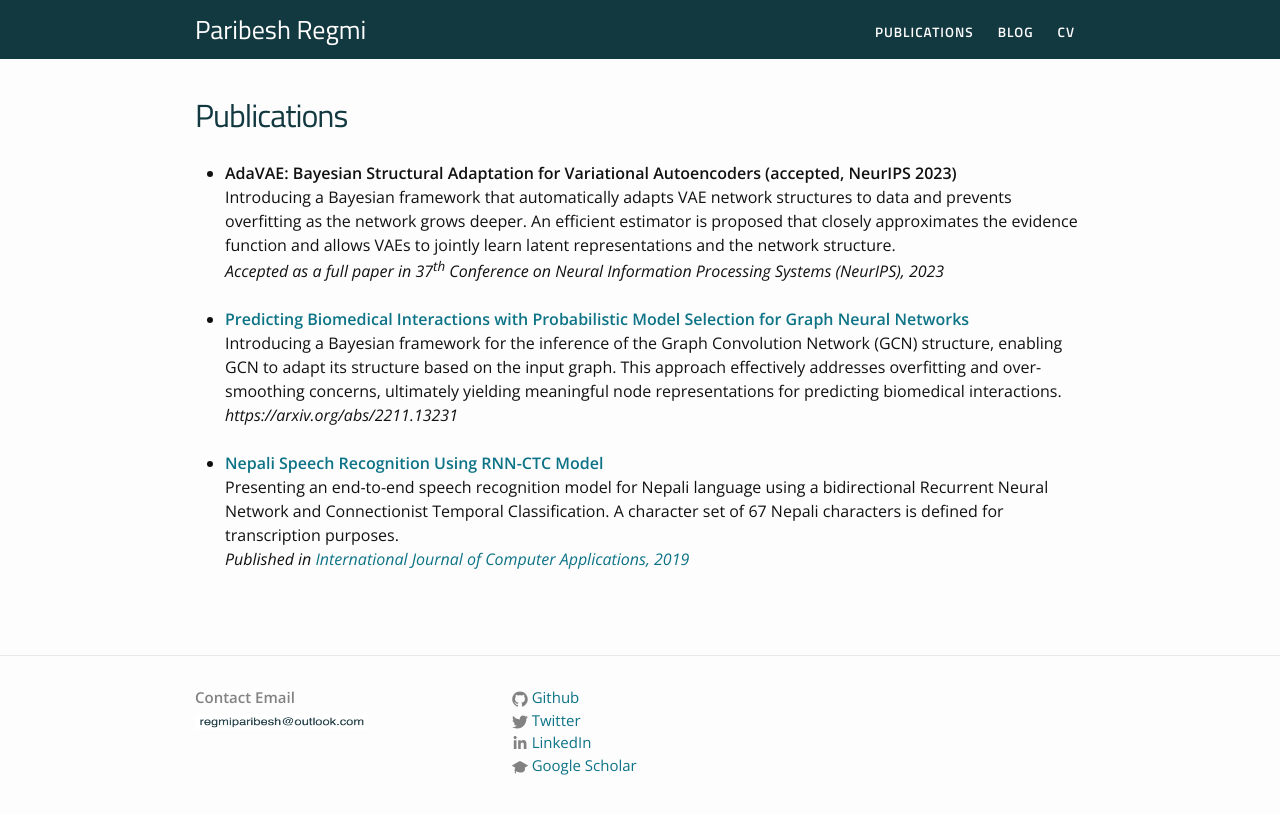
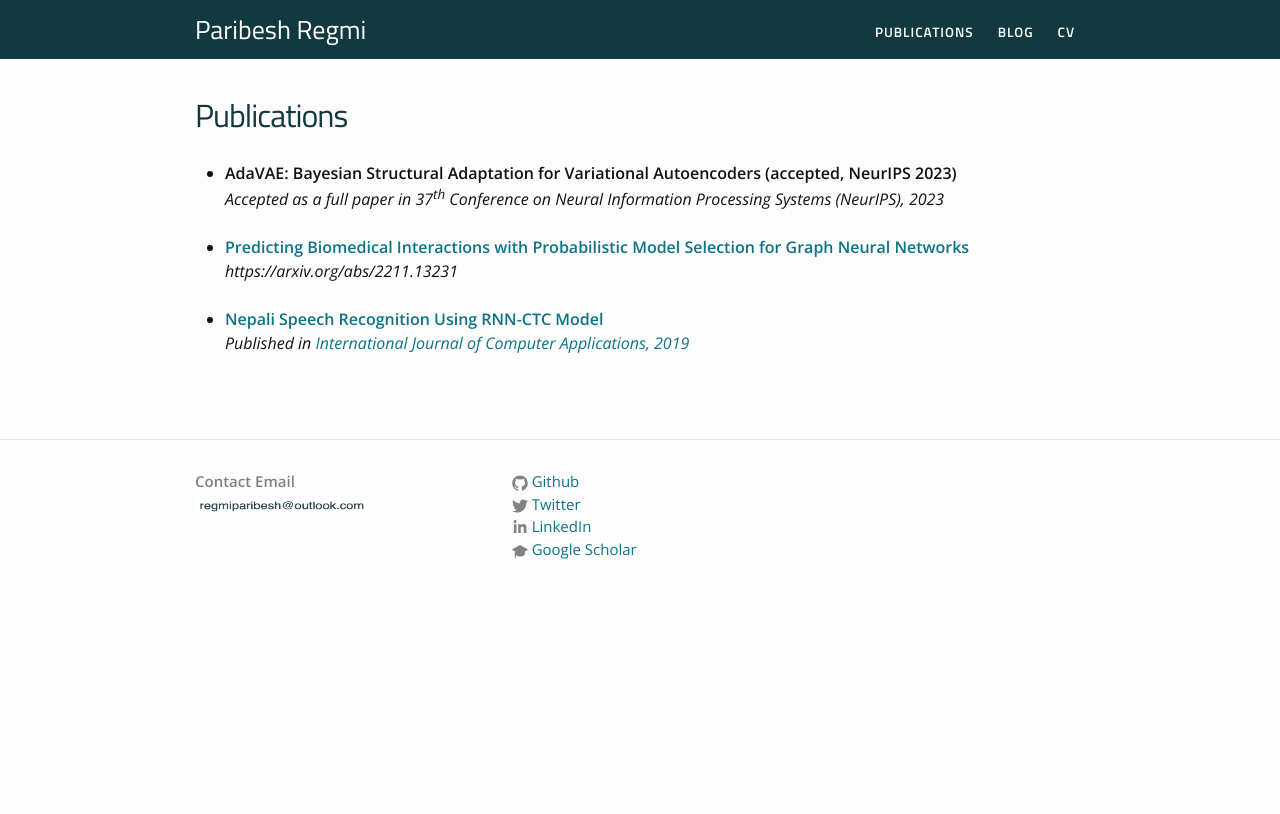
Before and after one commit to paribeshregmi/paribeshregmi.github.io, a Jekyll site: the page built from assets/pages/publications-projects.markdown, in a window 1280 px wide. Shown: the top 814 px of the page. Built offline with Jekyll 4.4.1, drawn with Linux system fonts in a browser that asks for light colours.

Commit message:
Update publications-projects.markdown

```diff
--- a/assets/pages/publications-projects.markdown
+++ b/assets/pages/publications-projects.markdown
@@ -7,17 +7,14 @@ permalink: /publications/
 <ul>
     <li>
         <b>AdaVAE: Bayesian Structural Adaptation for Variational Autoencoders (accepted, NeurIPS 2023)</b><br>
-        Introducing a Bayesian framework that automatically adapts VAE network structures to data and prevents overfitting as the network grows deeper. An efficient estimator is proposed that closely approximates the evidence function and allows VAEs to jointly learn latent representations and the network structure. <br>
         <em> Accepted as a full paper in 37<sup>th</sup> Conference on Neural Information Processing Systems (NeurIPS), 2023</em>
     </li><br>
     <li>
     <b><a href="https://arxiv.org/abs/2010.08516" target="_blank" rel="noopener noreferrer">Predicting Biomedical Interactions with Probabilistic Model Selection for Graph Neural Networks</a></b><br>
-      Introducing a Bayesian framework for the inference of the Graph Convolution Network (GCN) structure, enabling GCN to adapt its structure based on the input graph. This approach effectively addresses overfitting and over-smoothing concerns, ultimately yielding meaningful node representations for predicting biomedical interactions. <br>
         <em> https://arxiv.org/abs/2211.13231 </em>
     </li><br>
     <li>
         <b><a href="https://www.ijcaonline.org/archives/volume178/number31/regmi-2019-ijca-918401.pdf" target="_blank" rel="noopener noreferrer">Nepali Speech Recognition Using RNN-CTC Model</a></b><br>
-        Presenting an end-to-end speech recognition model for Nepali language using a bidirectional Recurrent Neural Network and Connectionist Temporal Classification. A character set of 67 Nepali characters is defined for transcription purposes. <br>
         <em> Published in <a href="https://www.ijcaonline.org" target="_blank" rel="noopener noreferrer">International Journal of Computer Applications, 2019</a><br></em>
     </li><br>
 
```
